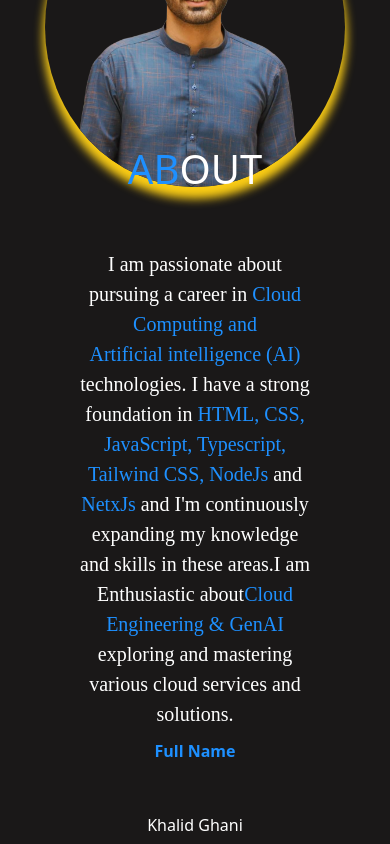
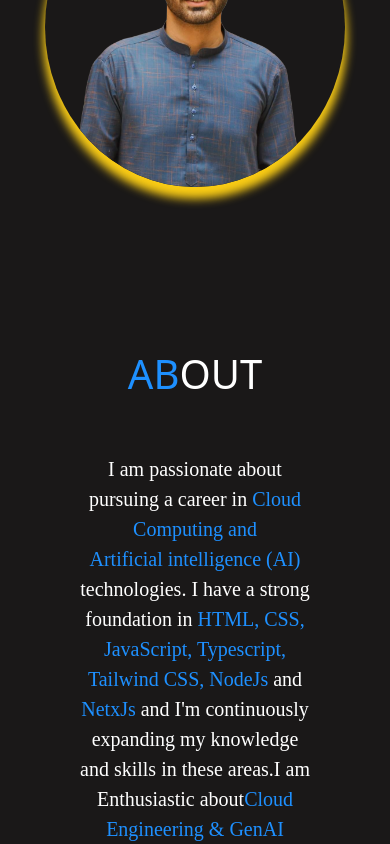
Before and after one commit to KhalidGhani333/Portfolio, a Next.js app: page / in a window 390 px wide. Shown: the part 920-1764 px from the top of the page. Built offline with nearby package versions, Linux system fonts and the light colour scheme.

Commit message:
Push code to github

```diff
--- a/src/app/style/about.css
+++ b/src/app/style/about.css
@@ -1,10 +1,10 @@
 .about-section {
-    margin-top: 400px;
+    margin-top: 300px;
   }
 
   @media (max-width: 640px) {
     .about-section {
-      margin-top: 50%;
+      margin-top: 400px;
     }
   }
 
```
